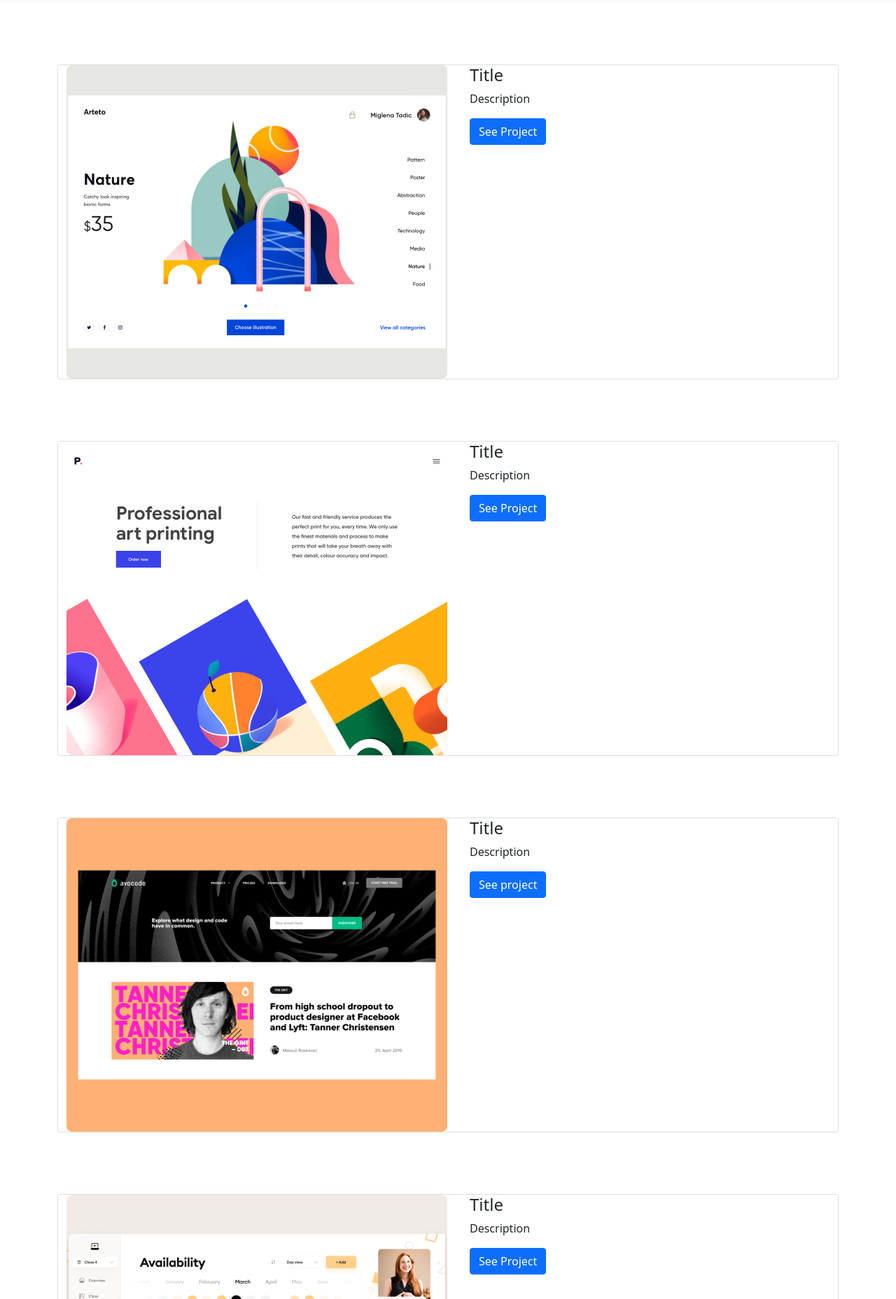
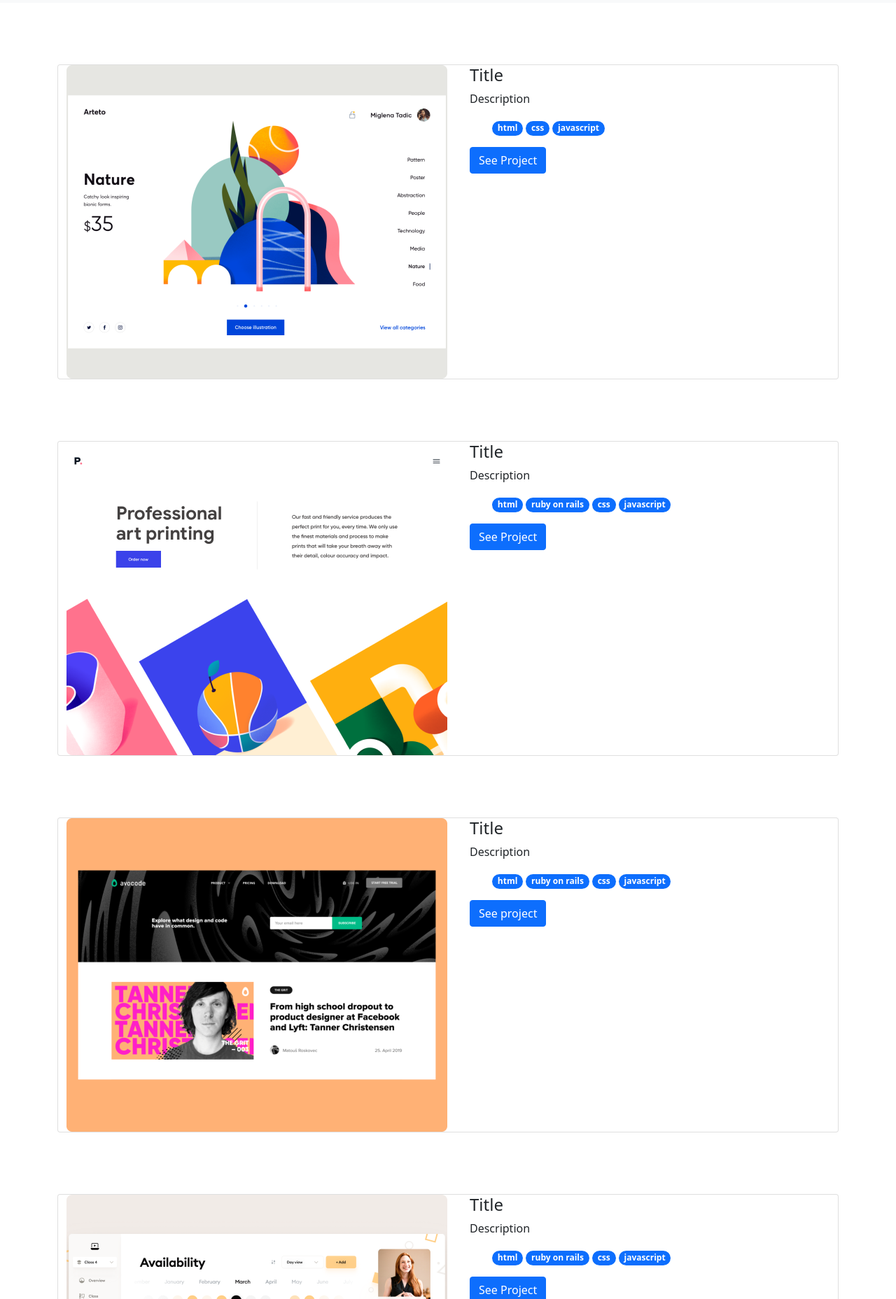
Before and after one commit to elassis/bootstrap_repo, a plain HTML site: page index.html in a window 1280 px wide. Shown: the part 44-1900 px from the top of the page at 70% size. Drawn offline with nearby package versions, Linux system fonts and the light colour scheme.

Commit message:
Update to index file
-Added Modal to the works.
-Added badges with the technologies.

```diff
--- a/index.html
+++ b/index.html
@@ -62,7 +62,12 @@
                         <div class="card-block px-2">
                             <h4 class="card-title">Title</h4>
                             <p class="card-text">Description</p>
-                            <a href="#" class="btn btn-primary">See Project</a>
+                            <ul>
+                                <li><span class="badge rounded-pill bg-primary">html</span></li>
+                                <li><span class="badge rounded-pill bg-primary">css</span></li>
+                                <li><span class="badge rounded-pill bg-primary">javascript</span></li>
+                            </ul>
+                            <a href="#" class="btn btn-primary" data-bs-toggle="modal" data-bs-target="#exampleModal">See Project</a>
                         </div>
                     </div>
                 </div>
@@ -78,7 +83,13 @@
                         <div class="card-block px-2">
                             <h4 class="card-title">Title</h4>
                             <p class="card-text">Description</p>
-                            <a href="#" class="btn btn-primary">See Project</a>
+                            <ul>
+                                <li><span class="badge rounded-pill bg-primary">html</span></li>
+                                <li><span class="badge rounded-pill bg-primary">ruby on rails</span></li>
+                                <li><span class="badge rounded-pill bg-primary">css</span></li>
+                                <li><span class="badge rounded-pill bg-primary">javascript</span></li>
+                            </ul>
+                            <a href="#" class="btn btn-primary" data-bs-toggle="modal" data-bs-target="#exampleModal">See Project</a>
                         </div>
                     </div>
                 </div>
@@ -94,7 +105,13 @@
                         <div class="card-block px-2">
                             <h4 class="card-title">Title</h4>
                             <p class="card-text">Description</p>
-                            <a href="#" class="btn btn-primary">See project</a>
+                            <ul>
+                                <li><span class="badge rounded-pill bg-primary">html</span></li>
+                                <li><span class="badge rounded-pill bg-primary">ruby on rails</span></li>
+                                <li><span class="badge rounded-pill bg-primary">css</span></li>
+                                <li><span class="badge rounded-pill bg-primary">javascript</span></li>
+                            </ul>
+                            <a href="#" class="btn btn-primary" data-bs-toggle="modal" data-bs-target="#exampleModal">See project</a>
                         </div>
                     </div>
                 </div>
@@ -110,7 +127,13 @@
                         <div class="card-block px-2">
                             <h4 class="card-title">Title</h4>
                             <p class="card-text">Description</p>
-                            <a href="#" class="btn btn-primary">See Project</a>
+                            <ul>
+                                <li><span class="badge rounded-pill bg-primary">html</span></li>
+                                <li><span class="badge rounded-pill bg-primary">ruby on rails</span></li>
+                                <li><span class="badge rounded-pill bg-primary">css</span></li>
+                                <li><span class="badge rounded-pill bg-primary">javascript</span></li>
+                            </ul>
+                            <a href="#" class="btn btn-primary" data-bs-toggle="modal" data-bs-target="#exampleModal">See Project</a>
                         </div>
                     </div>
                 </div>
@@ -159,6 +182,25 @@
         </div>
         </div>
     </div>
+    <div class="modal fade" id="exampleModal" tabindex="-1" aria-labelledby="exampleModalLabel" aria-hidden="true">
+        <div class="modal-dialog">
+          <div class="modal-content">
+            <div class="modal-header">
+              <h5 class="modal-title" id="exampleModalLabel">Works</h5>
+              <button type="button" class="btn-close" data-bs-dismiss="modal" aria-label="Close"></button>
+            </div>
+            <div class="modal-body">
+              Lorem ipsum dolor sit amet, consectetur adipisicing elit.
+              Soluta quidem animi, amet dignissimos voluptas quis commodi,
+              sapiente nisi repudiandae excepturi aut tenetur quae, impedit
+              similique ipsum dolorem ullam qui dolor!
+            </div>
+            <div class="modal-footer">
+              <button type="button" class="btn btn-secondary" data-bs-dismiss="modal">Close</button>
+            </div>
+          </div>
+        </div>
+      </div>
 
 </body>
 
```
